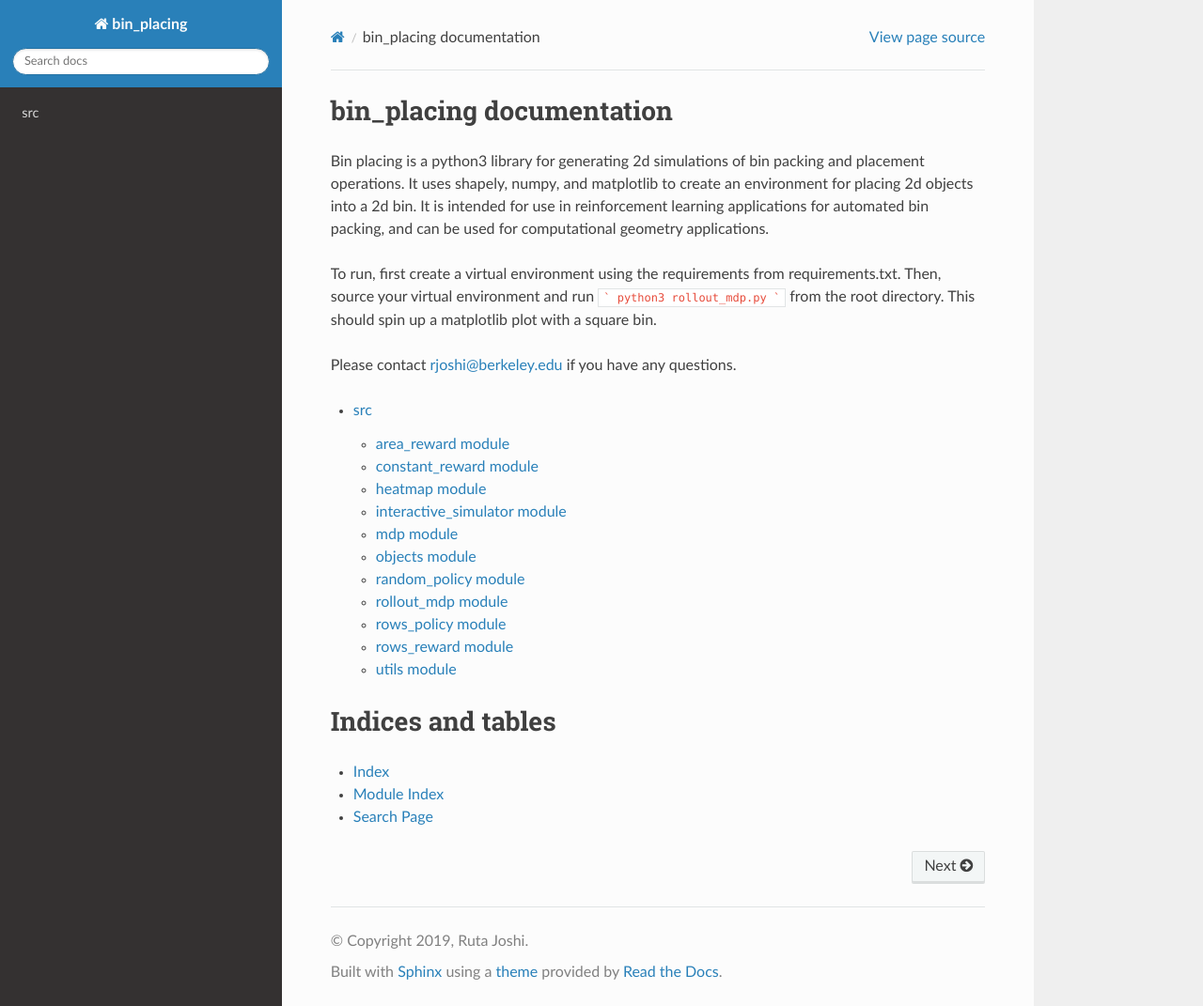
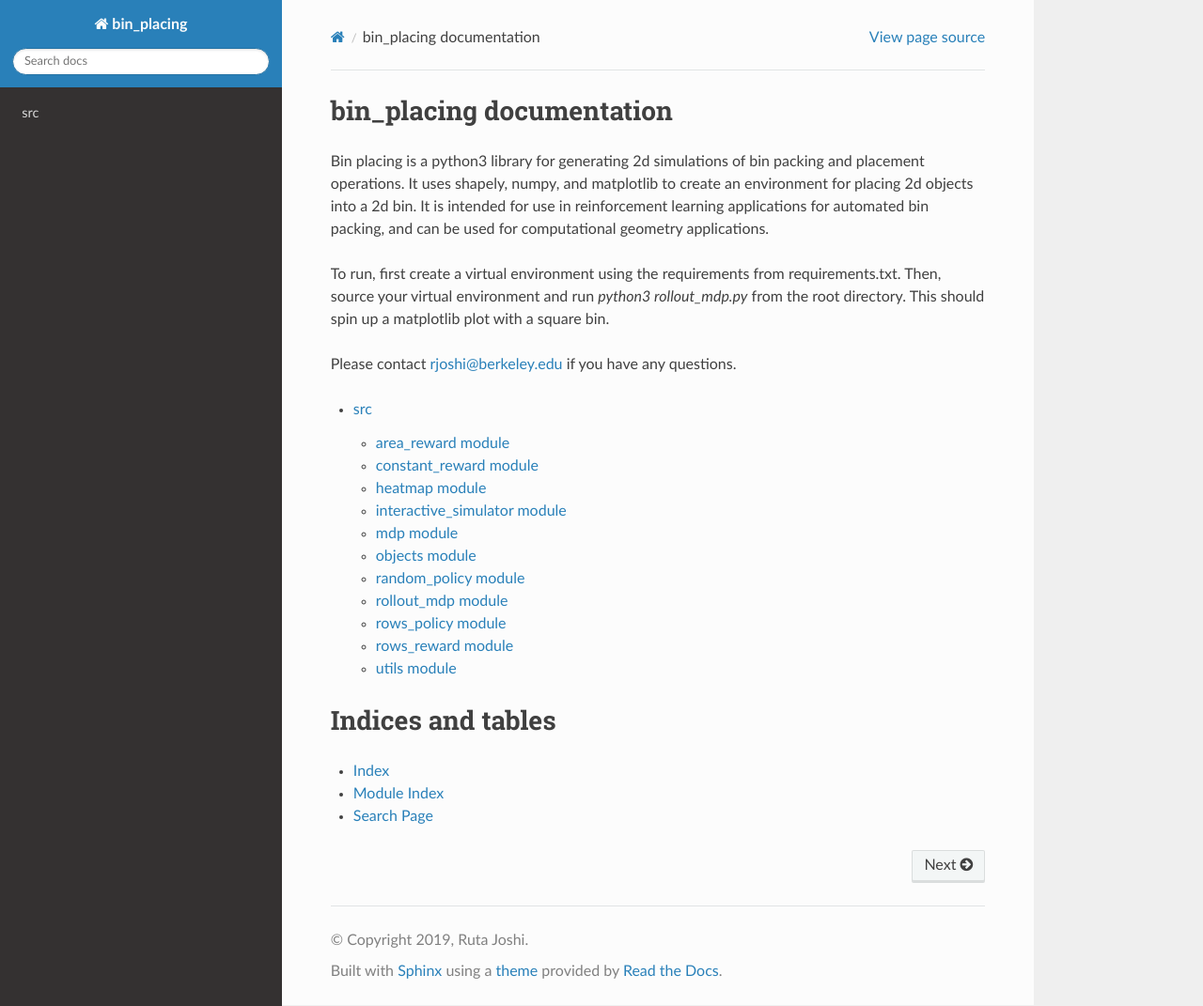
Before and after one commit to rutajoshi/bin_placing, a Sphinx documentation site: the page built from docs/source/index.rst, in a window 1280 px wide and 1071 px high. Shown: the whole window at 94% size. Built offline with Sphinx 7.4.7 and the Read the Docs theme 2.0.0, drawn with Linux system fonts in a browser that asks for light colours.

````diff
--- a/docs/source/index.rst
+++ b/docs/source/index.rst
@@ -8,9 +8,7 @@ for computational geometry applications.
 
 To run, first create a virtual environment using the requirements from requirements.txt.
 Then, source your virtual environment and run
-```
-python3 rollout_mdp.py
-```
+`python3 rollout_mdp.py`
 from the root directory. This should spin up a matplotlib plot with a square bin.
 
 Please contact rjoshi@berkeley.edu if you have any questions.
````
